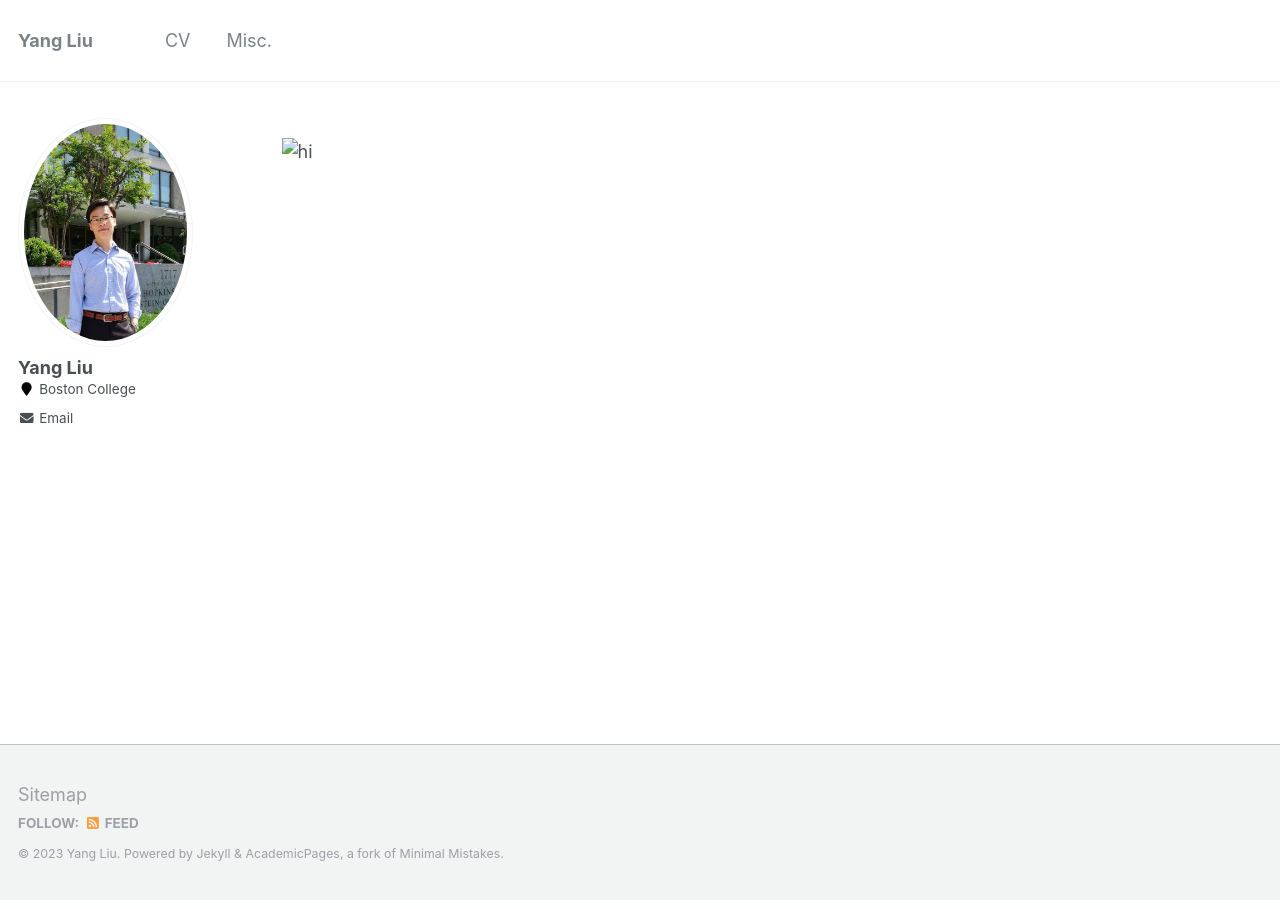
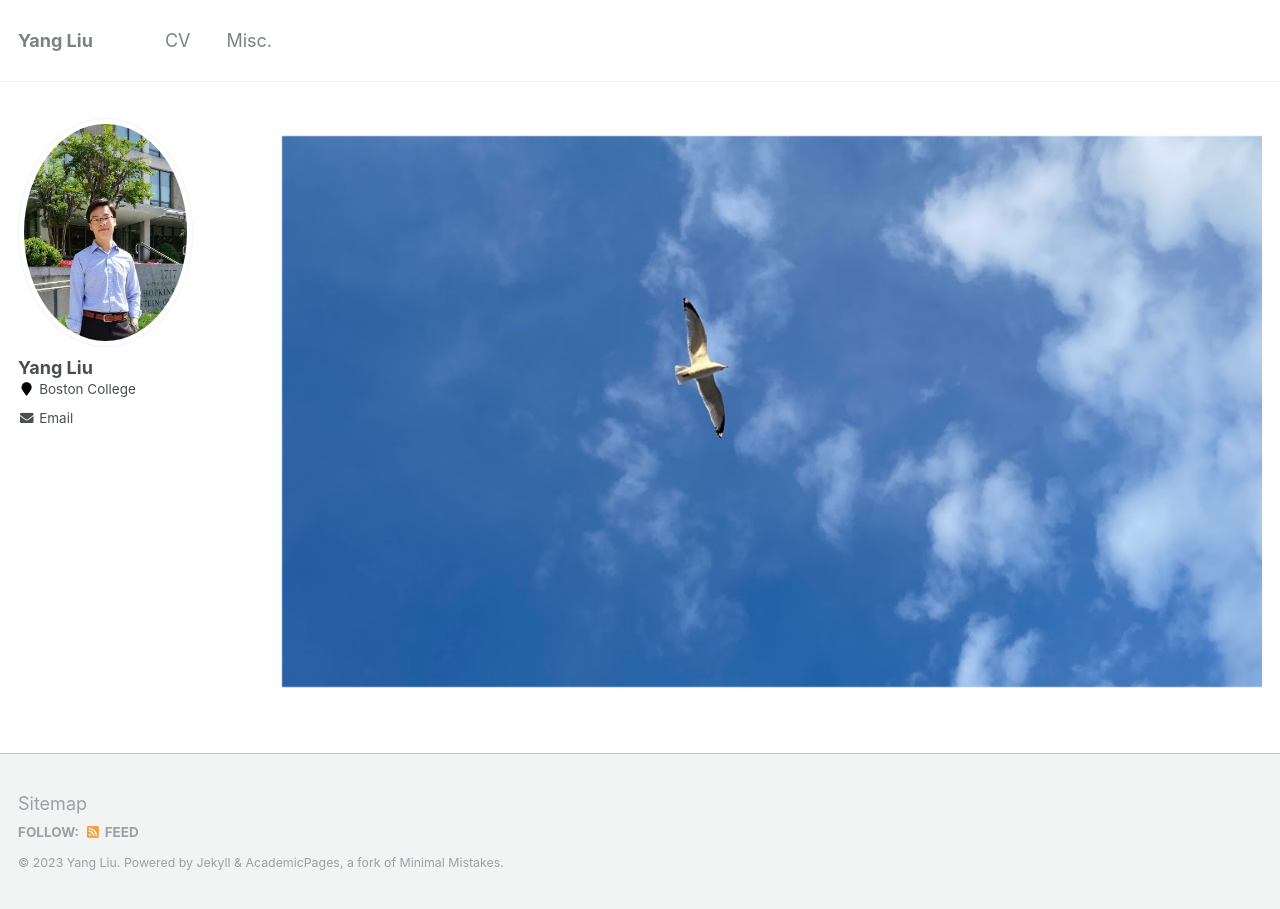
Before and after one commit to yangliu-95/yangliu-95.github.io, a Jekyll site: the page built from _pages/misc.md, in a window 1280 px wide. Built offline with Jekyll 4.4.1, drawn with Linux system fonts in a browser that asks for light colours.

Commit message:
Update misc.md

```diff
--- a/_pages/misc.md
+++ b/_pages/misc.md
@@ -5,4 +5,4 @@ permalink: /misc/
 author_profile: true
 ---
 
-<img src="images/misc.jpg" alt="hi" class="inline"/>
+<img src="/images/misc.jpg" alt="hi" class="inline"/>
```
